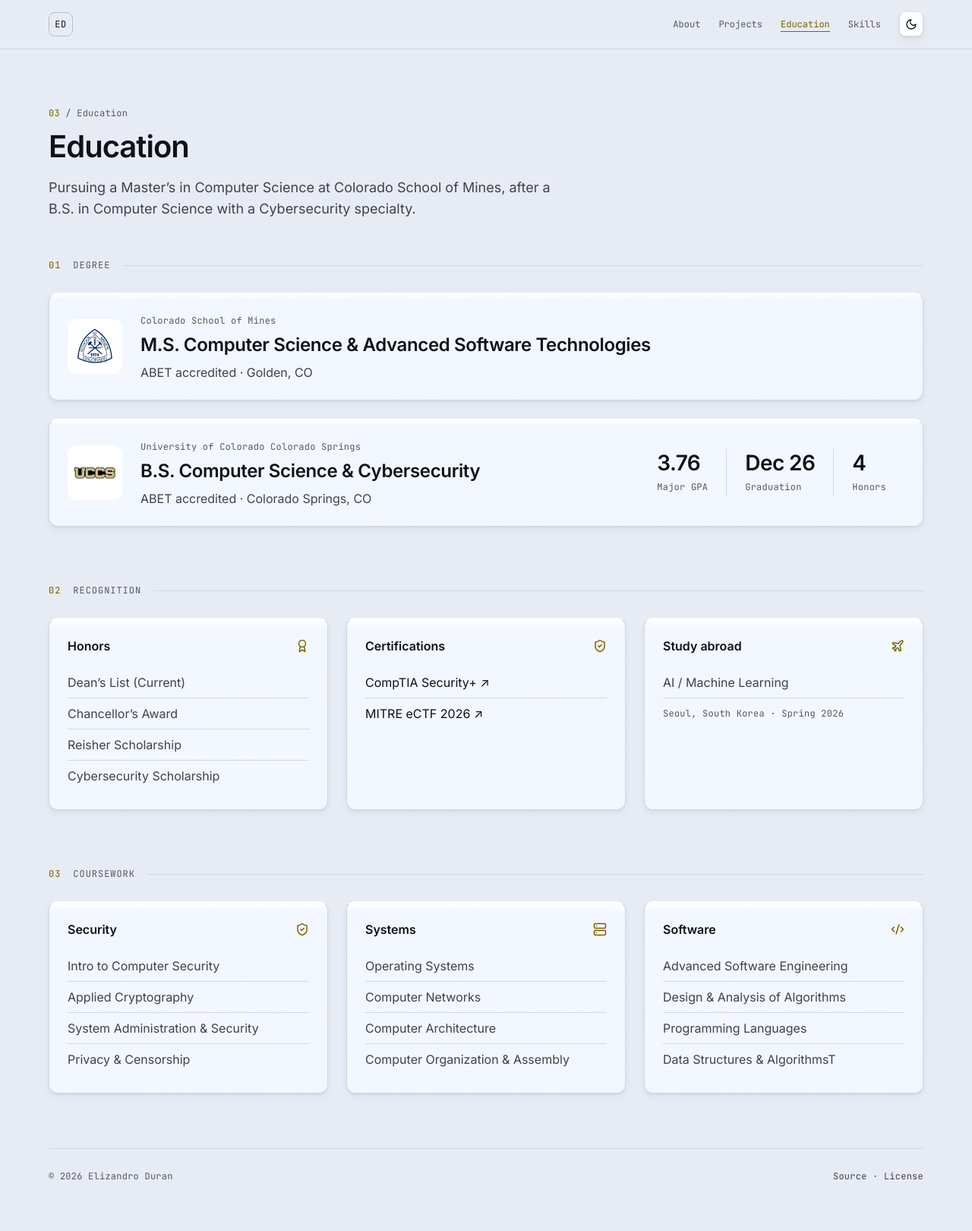
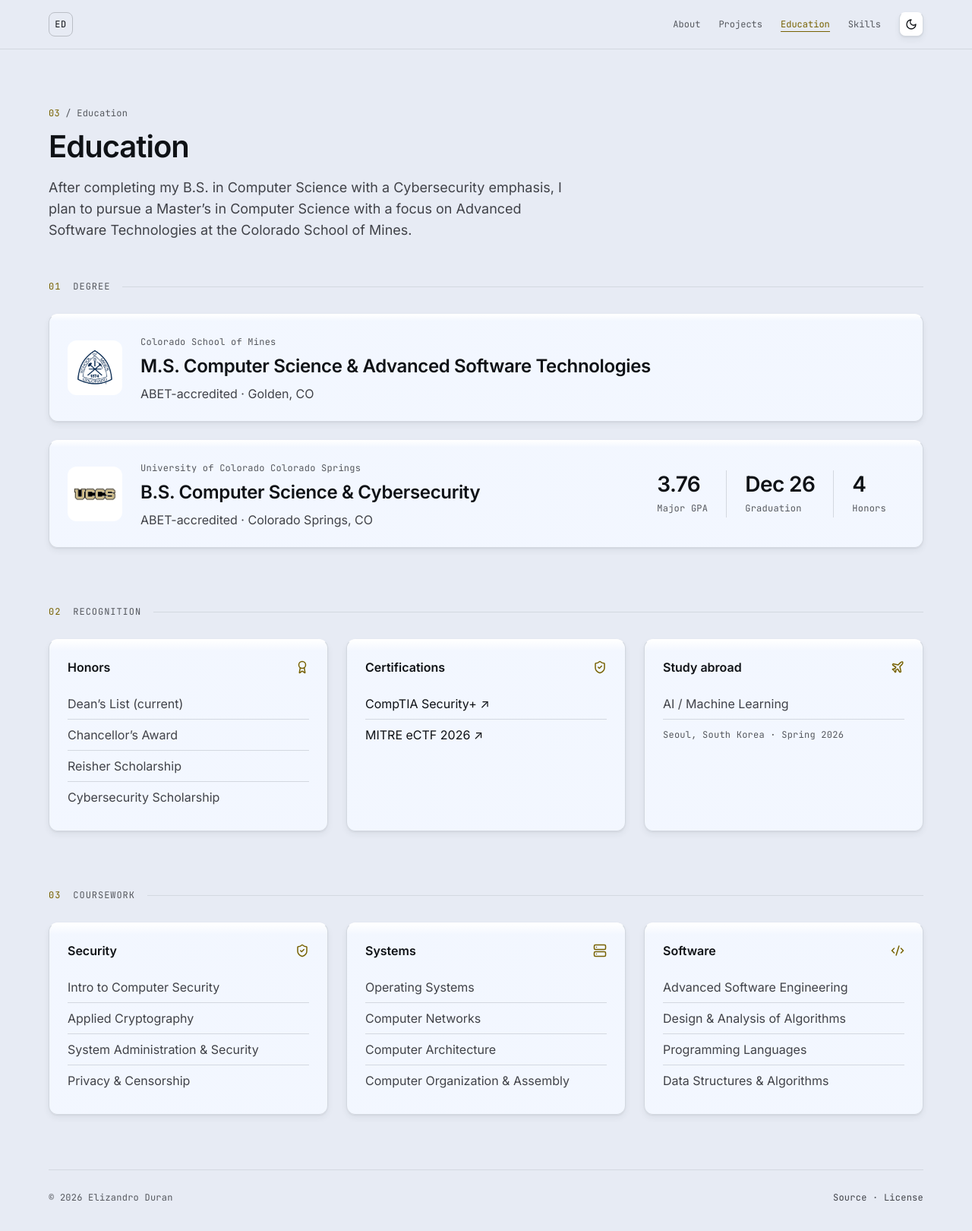
Before and after one commit to eduran04/eduran-portfolio, a plain HTML site: page education.html in a window 1280 px wide. Shown: the whole page at 76% size. Drawn offline with Linux system fonts and the light colour scheme.

Commit message:
fix grammar

```diff
--- a/education.html
+++ b/education.html
@@ -47,7 +47,7 @@
 <header class="page-head wrap">
   <p class="label eyebrow"><span class="idx">03</span> / Education</p>
   <h1>Education</h1>
-  <p class="lede">Pursuing a Master&rsquo;s in Computer Science at Colorado School of Mines, after a B.S. in Computer Science with a Cybersecurity specialty.</p>
+  <p class="lede">After completing my B.S. in Computer Science with a Cybersecurity emphasis, I plan to pursue a Master&rsquo;s in Computer Science with a focus on Advanced Software Technologies at the Colorado School of Mines.</p>
 </header>
 
 <main class="wrap" id="main">
@@ -59,7 +59,7 @@
         <div>
         <p class="label">Colorado School of Mines</p>
         <h3>M.S. Computer Science &amp; Advanced Software Technologies</h3>
-        <p class="meta">ABET accredited &middot; Golden, CO</p>
+        <p class="meta">ABET-accredited &middot; Golden, CO</p>
                 </div>
               </div>
     </div>
@@ -69,7 +69,7 @@
         <div>
         <p class="label">University of Colorado Colorado Springs</p>
         <h3>B.S. Computer Science &amp; Cybersecurity</h3>
-        <p class="meta">ABET accredited &middot; Colorado Springs, CO</p>
+        <p class="meta">ABET-accredited &middot; Colorado Springs, CO</p>
         </div>
       </div>
       <div class="stats">
@@ -86,7 +86,7 @@
       <div class="card">
         <div class="card-head"><h3>Honors</h3><i class="ic" style="--icon:url('../assets/icons/award.svg')" aria-hidden="true"></i></div>
         <ul class="rows">
-          <li>Dean&rsquo;s List (Current)</li>
+          <li>Dean&rsquo;s List (current)</li>
           <li>Chancellor&rsquo;s Award</li>
           <li>Reisher Scholarship</li>
           <li>Cybersecurity Scholarship</li>
@@ -136,7 +136,7 @@
           <li>Advanced Software Engineering</li>
           <li>Design &amp; Analysis of Algorithms</li>
           <li>Programming Languages</li>
-          <li>Data Structures &amp; AlgorithmsT</li>
+          <li>Data Structures &amp; Algorithms</li>
         </ul>
       </div>
     </div>
```
Also changed, not shown: index.html (+4 -4 lines), projects.html (+3 -3 lines), skills.html (+1 -1 lines).
